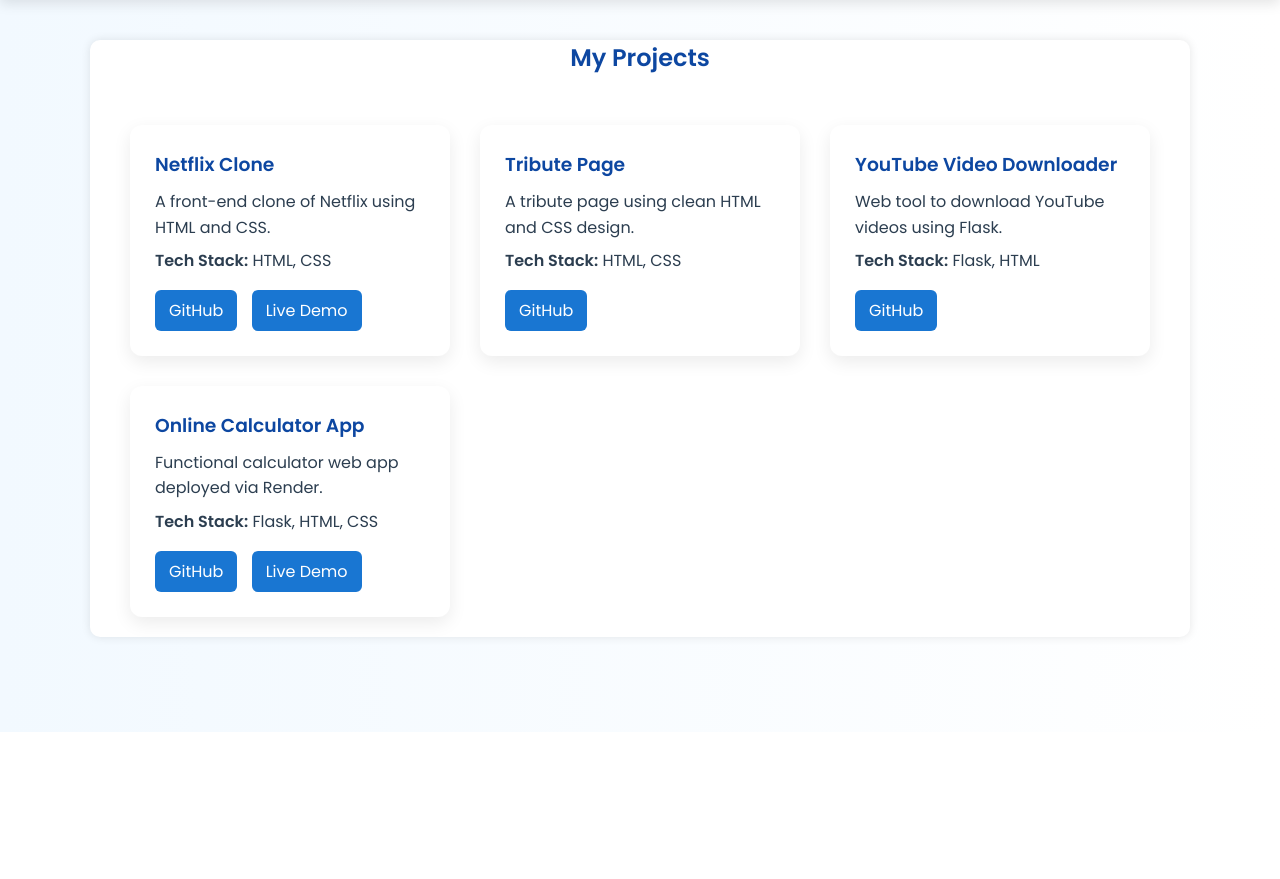
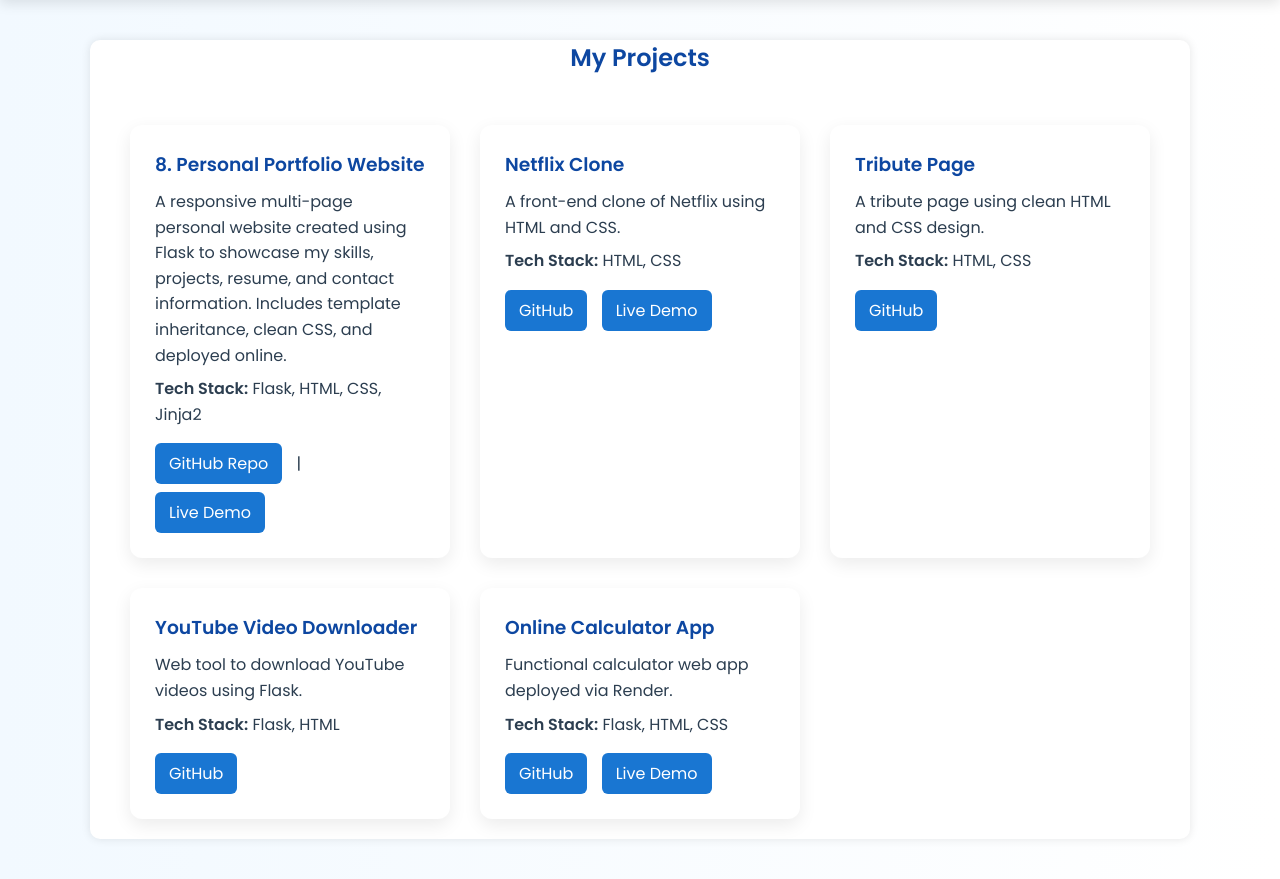
Before and after one commit to sibap-dev/My_Portfolio, a Flask app: page /projects in a window 1280 px wide. Shown: the part 68-947 px from the top of the page. Before the commit the page ends 800 px from the top, so only its background shows below. Run offline with Flask 3, Linux system fonts and the light colour scheme.

Commit message:
2nd Commit

```diff
--- a/templates/projects.html
+++ b/templates/projects.html
@@ -55,6 +55,14 @@
 
 <div class="projects-container">
     <div class="project">
+        <h3>8. Personal Portfolio Website</h3>
+        <p>A responsive multi-page personal website created using Flask to showcase my skills, projects, resume, and contact information. Includes template inheritance, clean CSS, and deployed online.</p>
+        <p><strong>Tech Stack:</strong> Flask, HTML, CSS, Jinja2</p>
+        <a href="https://github.com/sibap-dev/My_Portfolio">GitHub Repo</a> |
+        <a href="https://sibas-portfolio.onrender.com/">Live Demo</a>
+    </div>
+
+    <div class="project">
         <h3>Netflix Clone</h3>
         <p>A front-end clone of Netflix using HTML and CSS.</p>
         <p><strong>Tech Stack:</strong> HTML, CSS</p>
```
